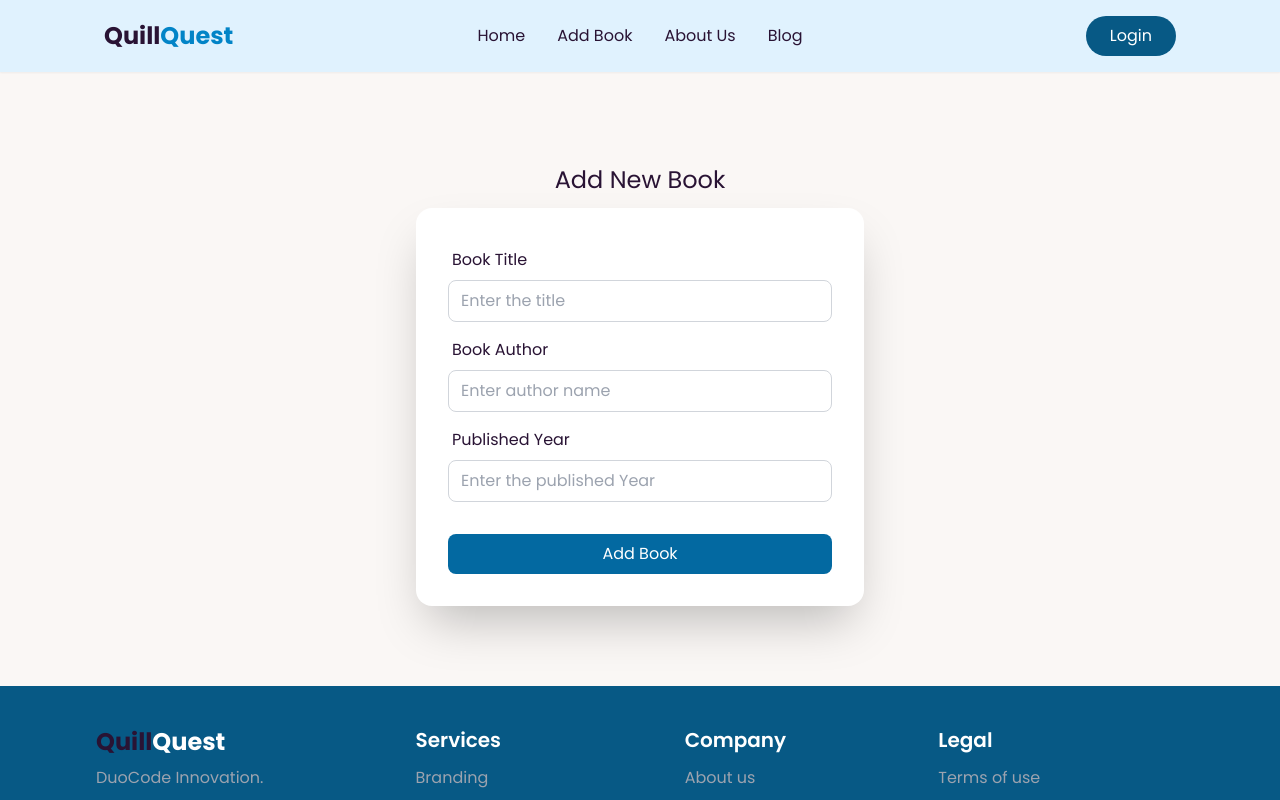
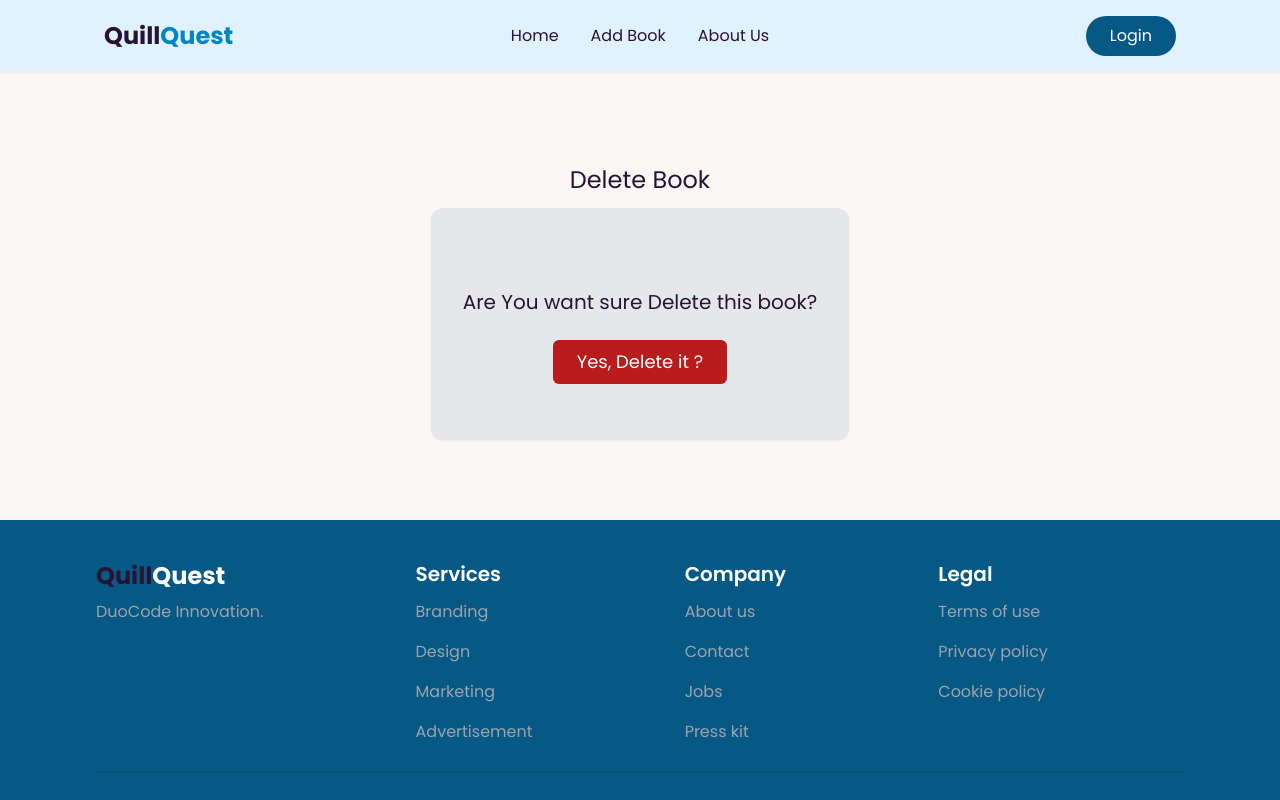
Before and after one commit to parmilan1998/Simple-Book-Shop-Mern, a React (Vite) app in the folder frontend/: page /books/delete/1 in a window 1280 px wide. Shown: the top 800 px of the page. Built offline with nearby package versions, Linux system fonts and the light colour scheme.

Commit message:
Delete Book section finished

```diff
--- a/frontend/src/App.jsx
+++ b/frontend/src/App.jsx
@@ -5,7 +5,7 @@ import Home from './pages/Home'
 import CreateBook from './pages/CreateBook'
 import UpdateBook from './pages/UpdateBook'
 import ShowBooks from './pages/ShowBooks'
-import DeleteBook from './pages/CreateBook'
+import DeleteBook from './pages/DeleteBook'
 
 const App = () => {
   return (
--- a/frontend/src/components/Header.jsx
+++ b/frontend/src/components/Header.jsx
@@ -11,9 +11,6 @@ const Header = () => {
       </li>
       <li className='text-base'>
         <a>About Us</a>
-      </li>
-      <li className='text-base'>
-        <a>Blog</a>
       </li>
     </>,
   ]
--- a/frontend/src/pages/DeleteBook.jsx
+++ b/frontend/src/pages/DeleteBook.jsx
@@ -2,6 +2,7 @@ import axios from 'axios'
 import React, { useState } from 'react'
 import { useNavigate, useParams } from 'react-router-dom'
 import Spinner from '../components/Spinner'
+import { toast } from 'react-toastify'
 
 const DeleteBook = () => {
   const [loading, setLoading] = useState(false)
@@ -14,6 +15,16 @@ const DeleteBook = () => {
       .delete(`http://localhost:5000/books/${id}`)
       .then(() => {
         setLoading(false)
+        toast.success('Book Deleted Successfully', {
+          position: 'top-center',
+          autoClose: 5000,
+          hideProgressBar: false,
+          closeOnClick: true,
+          pauseOnHover: true,
+          draggable: true,
+          progress: undefined,
+          theme: 'colored',
+        })
         navigate('/')
       })
       .catch((error) => {
@@ -23,9 +34,23 @@ const DeleteBook = () => {
   }
 
   return (
-    <div className='flex justify-center items-center'>
+    <div className='flex flex-col justify-center items-center font-poppins py-20'>
       <h3 className='text-2xl my-3'>Delete Book</h3>
-      <div>Hello</div>
+      {loading ? (
+        <Spinner />
+      ) : (
+        <div className='py-14 flex flex-col justify-center items-center shadow-sm bg-gray-200 rounded-xl mx-4'>
+          <span className='text-xl px-8 py-6 text-center'>
+            Are You want sure Delete this book?
+          </span>
+          <button
+            onClick={handleDeleteBook}
+            className='px-6 py-2 bg-red-700 text-white text-lg rounded-md hover:bg-red-400 ease-in duration-200'
+          >
+            Yes, Delete it ?
+          </button>
+        </div>
+      )}
     </div>
   )
 }
--- a/frontend/src/pages/Home.jsx
+++ b/frontend/src/pages/Home.jsx
@@ -2,9 +2,6 @@ import React, { useEffect, useState } from 'react'
 import Spinner from '../components/Spinner'
 import axios from 'axios'
 import { Link } from 'react-router-dom'
-import { FaEdit } from 'react-icons/fa'
-import { BsInfoCircle } from 'react-icons/bs'
-import { MdDelete } from 'react-icons/md'
 import { IoMdAddCircleOutline } from 'react-icons/io'
 import BookTable from '../components/BookTable'
 import BookCard from '../components/BookCard'
@@ -34,13 +31,13 @@ const Home = () => {
       <div className='flex justify-center items-center gap-3'>
         <button
           onClick={() => setShowType('table')}
-          className='px-6 py-2 rounded-full bg-sky-800 text-white cursor-pointer hover:bg-sky-500 ease-in duration-300'
+          className='lg:flex hidden px-6 py-2 rounded-full bg-sky-800 text-white cursor-pointer hover:bg-sky-500 ease-in duration-300'
         >
           Table
         </button>
         <button
           onClick={() => setShowType('card')}
-          className='px-6 py-2 rounded-full bg-sky-800 text-white cursor-pointer hover:bg-sky-500 ease-in duration-300'
+          className='lg:flex hidden px-6 py-2 rounded-full bg-sky-800 text-white cursor-pointer hover:bg-sky-500 ease-in duration-300'
         >
           Card
         </button>
```
Also changed, not shown: 1 other file (tests, documents, lock files or other folders).
